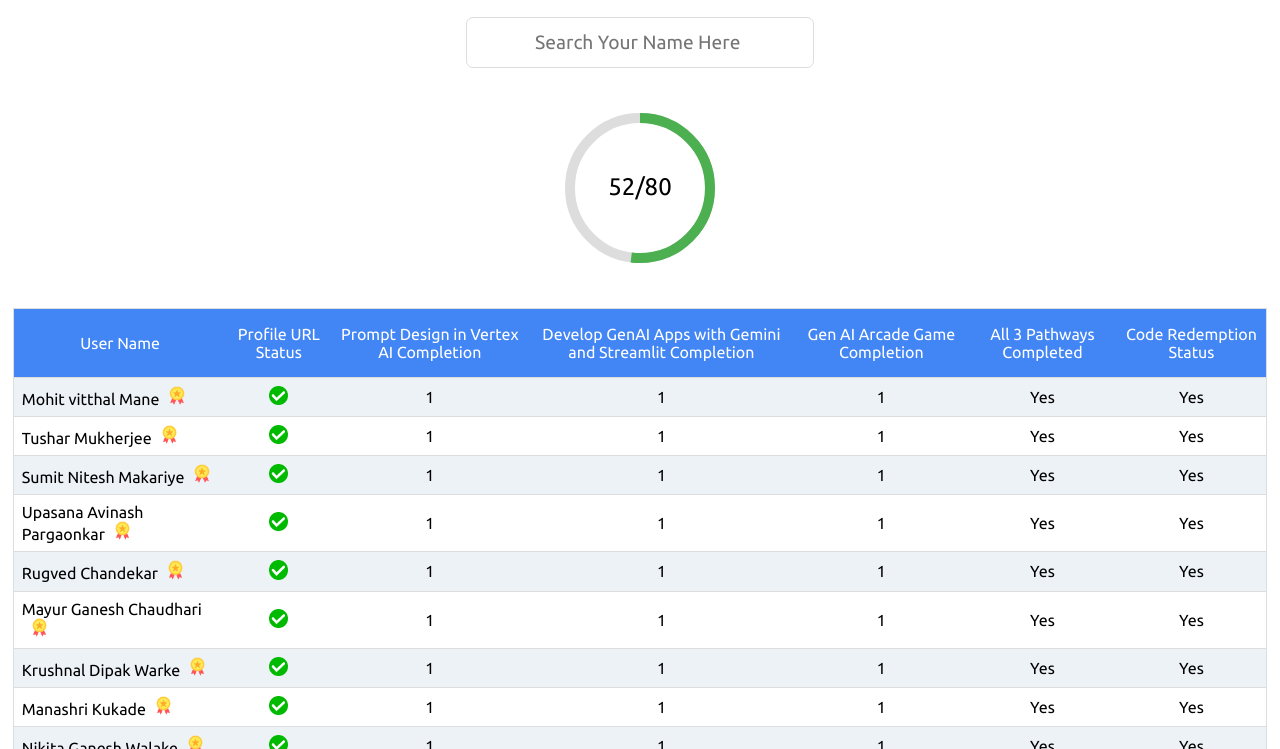
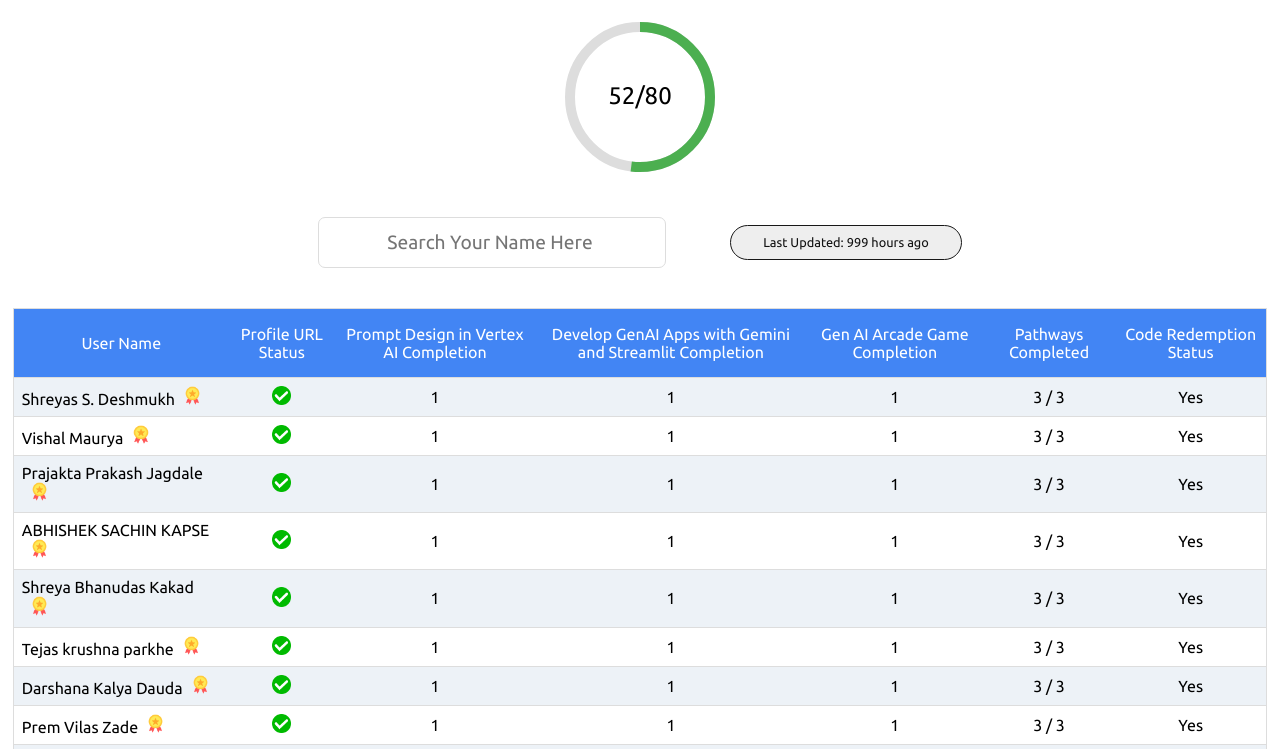
Before and after one commit to kaash04/LeaderBoard, a plain HTML site: page index.html in a window 1280 px wide. Shown: the part 51-800 px from the top of the page. Drawn offline with Linux system fonts and the light colour scheme; no server answers.

Commit message:
add Last Updated, score based sorting

```diff
--- a/index.html
+++ b/index.html
@@ -16,11 +16,16 @@
 <body onload="parseCSV()">
   <div class="container">
     <h2>GEN-AI LeaderBoard</h2>
-    <div class="search">
-      <input type="text" id="searchInput" placeholder="Search Your Name Here ">
+    <canvas id="circle-progress" width="200" height="200"></canvas>
+
+
+    <div class="horcon">
+      <div class="search">
+        <input type="text" id="searchInput" placeholder="Search Your Name Here ">
+      </div>
+
+      <div id="log">Last Updated: 999 hours ago</div>
     </div>
-
-    <canvas id="circle-progress" width="200" height="200"></canvas>
     <div id="csvTable"></div>
   </div>
   <script src="script.js"></script>
--- a/script.js
+++ b/script.js
@@ -33,7 +33,7 @@ function parseCSV() {
 }
 
 function searchTable() {
-  let input, filter, table, tr, td, i;
+  let input, table, tr, td, i;
   input = document.getElementById("searchInput").value.toUpperCase();
   table = document.getElementById("dataTable");
   tr = table.getElementsByTagName("tr");
@@ -57,7 +57,7 @@ function removeColumn(colIndex) {
 }
 
 function drawCircleProgress(start, percent) {
-  if(start > percent){
+  if (start > percent) {
     return;
   }
   const canvas = document.getElementById("circle-progress");
@@ -82,14 +82,30 @@ function drawCircleProgress(start, percent) {
   context.strokeStyle = "#4CAF50";
   context.stroke();
 
-  context.font = '1.5rem Ubuntu';
-  context.fillStyle = '#000';
-  context.textAlign = 'center';
-  context.textBaseline = 'middle';
-  context.fillText(start + '/80', centerX, centerY);
-  setTimeout(function() {
-    drawCircleProgress(start+1, percent);
+  context.font = "1.5rem Ubuntu";
+  context.fillStyle = "#000";
+  context.textAlign = "center";
+  context.textBaseline = "middle";
+  context.fillText(start + "/80", centerX, centerY);
+  setTimeout(function () {
+    drawCircleProgress(start + 1, percent);
   }, 15);
+}
+
+async function getLastCommitDateTime() {
+  const response = await fetch(
+    `https://api.github.com/repos/kaash04/LeaderBoard/commits`
+  );
+  const commits = await response.json();
+  if (commits && commits.length > 0) {
+    const lastCommitDateTime = new Date(commits[0].commit.author.date);
+    const currentTime = new Date();
+    const timeDifference = currentTime - lastCommitDateTime;
+    const hoursAgo = Math.round(timeDifference / (1000 * 60 * 60));
+    return hoursAgo;
+  } else {
+    console.error("Error Fetching Time of Last Commit");
+  }
 }
 
 function betterTable() {
@@ -97,7 +113,7 @@ function betterTable() {
   var rows = table.getElementsByTagName("tr");
 
   // renames
-  rows[0].getElementsByTagName("td")[5].innerHTML = "All 3 Pathways Completed";
+  rows[0].getElementsByTagName("td")[5].innerHTML = "Pathways Completed";
   rows[0].getElementsByTagName("td")[6].innerHTML = "Code Redemption Status";
 
   for (let i = 1; i < rows.length; i++) {
@@ -116,9 +132,9 @@ function betterTable() {
     img.style.width = "1.2rem";
     cells[1].appendChild(img);
 
-    let forMedal = cells[5].textContent.trim();
+    let score = parseInt(cells[5].innerText.charAt(0));
     let img2 = document.createElement("img");
-    if (forMedal === "Yes") {
+    if (score === 3) {
       img2.src = "medal.png";
       img2.alt = "";
       img2.style.width = "1.2rem";
@@ -127,7 +143,7 @@ function betterTable() {
       total++;
     }
   }
-  drawCircleProgress(0, (total/80)*100);
+  drawCircleProgress(0, (total / 80) * 100);
 }
 
 function rankEntries() {
@@ -138,24 +154,27 @@ function rankEntries() {
 
   for (let i = 1; i < rows.length; i++) {
     let cells = rows[i].getElementsByTagName("td");
-    let firstCellContent = cells[0].innerHTML.toLowerCase();
-    if (firstCellContent.includes("<img")) {
-      sortedRows.unshift(rows[i]);
-    } else {
-      sortedRows.push(rows[i]);
-    }
+    let score = parseInt(cells[5].innerText.charAt(0));
+    console.log(score);
+    sortedRows.push({ score: score, row: rows[i] });
   }
+
+  sortedRows.sort((a, b) => b.score - a.score);
 
   while (table.firstChild) {
     table.removeChild(table.firstChild);
   }
   table.appendChild(header);
   for (let j = 0; j < sortedRows.length; j++) {
-    table.appendChild(sortedRows[j]);
+    table.appendChild(sortedRows[j].row);
   }
 }
 
 function loader() {
+  const log = document.getElementById("log");
+  getLastCommitDateTime()
+    .then((hours) => (log.innerText = "Last Updated: " + hours + " hours ago"))
+    .catch((error) => console.error("Error:", error.message));
   const header = document.getElementsByTagName("tr")[0];
   header.childNodes.forEach((d) => {
     d.style.color = "#fff";
@@ -167,6 +186,21 @@ function loader() {
   removeColumn(1);
   removeColumn(1); //skillboost url & mail remove
 
+  let table = document.getElementById("dataTable");
+  for (let i = 1; i < table.rows.length; i++) {
+    let row = table.rows[i];
+    let sum = 0;
+
+    sum =
+      parseInt(row.cells[2].innerHTML) +
+      parseInt(row.cells[3].innerHTML) +
+      parseInt(row.cells[4].innerHTML);
+
+    // Set the sum in the last cell of the row
+    row.cells[5].innerHTML = sum + " / 3";
+  }
+
+  rankEntries();
   // For mobiles
   betterTable();
   if (window.innerWidth < 768) {
@@ -175,7 +209,6 @@ function loader() {
     removeColumn(2);
     removeColumn(3);
   }
-  rankEntries();
 }
 
 document.getElementById("searchInput").addEventListener("keyup", searchTable);
--- a/style.css
+++ b/style.css
@@ -85,3 +85,22 @@ tr:nth-child(even) {
 #csvTable{
   width: 98%;
 }
+
+#log{
+  border: 1px solid #171717;
+  padding: 0.6rem 2rem;
+  border-radius: 10rem;
+  font-size: 0.8rem;
+  height: fit-content;
+  width:fit-content;
+  background-color: #dddddd80;
+}
+
+.horcon{
+  display: flex;
+  flex-wrap: wrap;
+  align-items: center;
+  justify-content: center;
+  column-gap: 5%;
+  width: 100%;
+}
```
